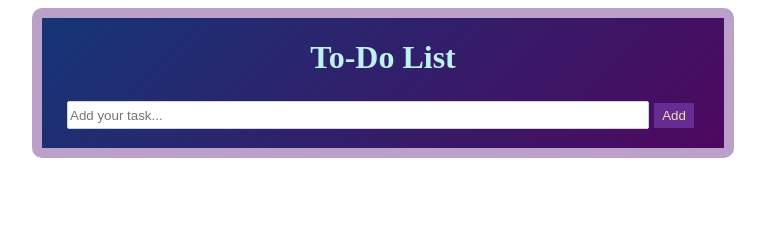
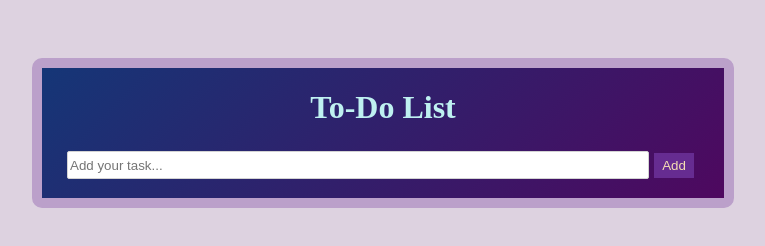
Before and after one commit to Anandhakumar123/ToDoLEx3, a plain HTML site: page index.html in a window 1280 px wide. Shown: the whole page, without its empty margins (257-1022 px from the left). Drawn offline with Linux system fonts and the light colour scheme.

Commit message:
style updated

```diff
--- a/style.css
+++ b/style.css
@@ -3,8 +3,10 @@ body {
   justify-content: center;
   align-items: center;
   flex-direction: column;
+  background-color: #ddd2e0;
 }
 .container {
+  margin-top: 50px;
   border: 10px solid #bba0ca;
   border-radius: 10px;
   background: linear-gradient(135deg, #153677, #4e085f);
```
